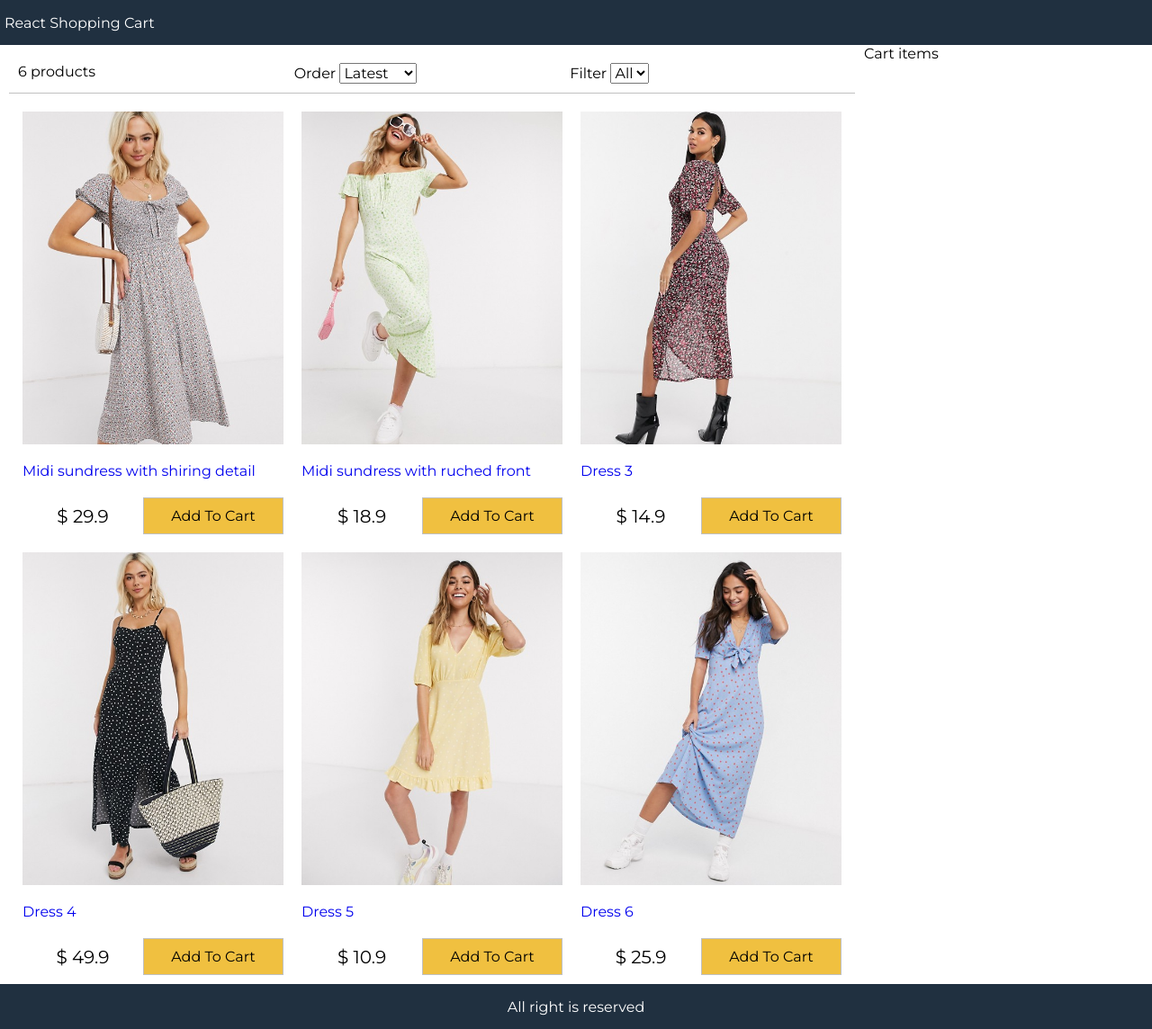
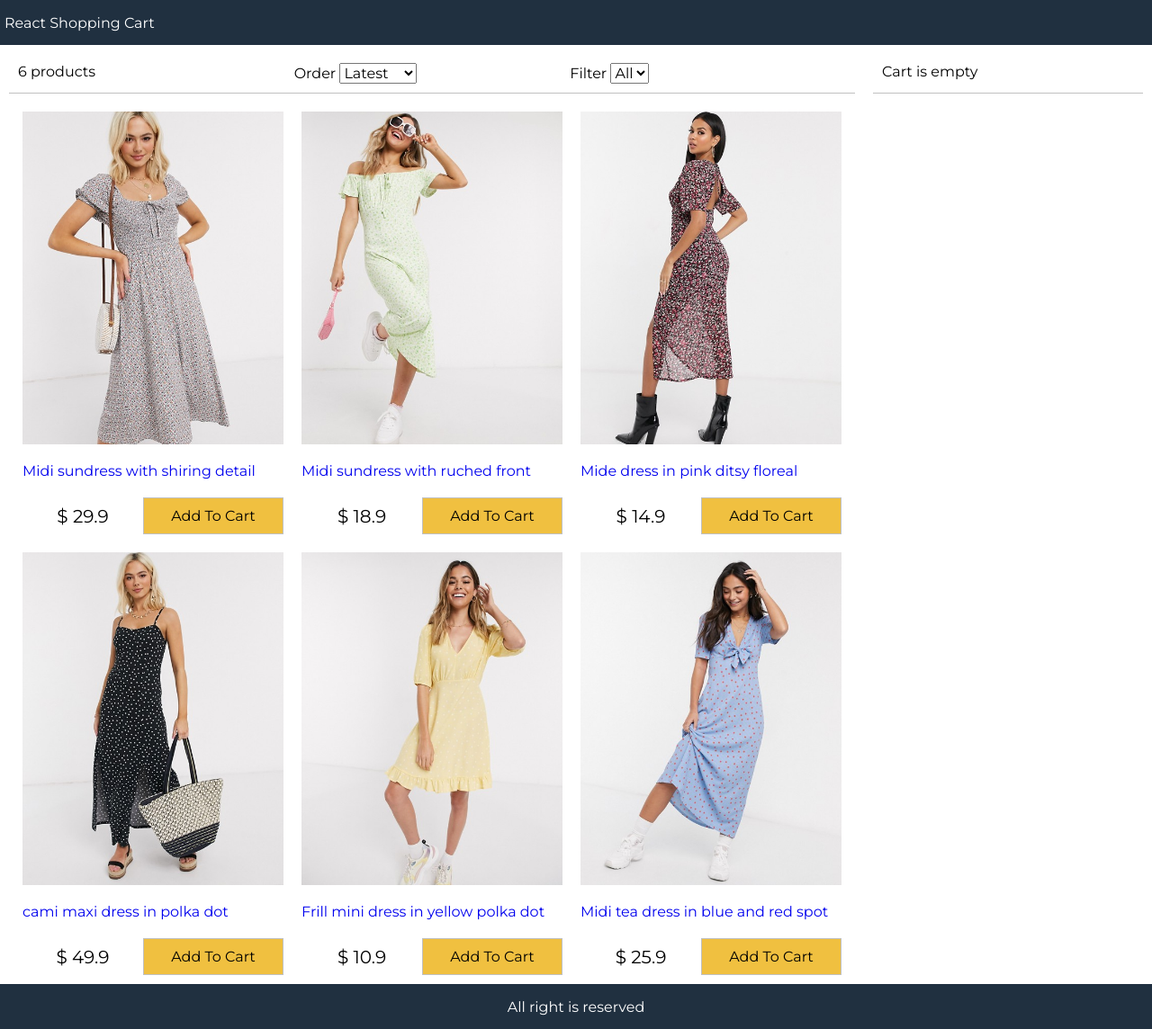
Before and after one commit to MamaniMarioOrlando/ShoppingWeb, a React (Create React App) app in the folder ShoppingWeb/: page / in a window 1280 px wide. Shown: the whole page at 90% size. Built offline with nearby package versions, Linux system fonts and the light colour scheme.

Commit message:
add Car component

```diff
--- a/ShoppingWeb/src/App.js
+++ b/ShoppingWeb/src/App.js
@@ -2,17 +2,42 @@
 import data from "./data.json";
 import Product from "./Components/Product.js";
 import Filter from "./Components/Filter.js";
+import Cart from "./Components/Cart.js";
 // feature 1
 class  App extends React.Component{
 
   constructor(){
     super();
     this.state={
+      cartItems:[],
       products:data.products,
       size:"",
       sort:"",
     }
   }
+
+  removeFromCart=(product)=>{
+    const cartItems=this.state.cartItems.slice();
+    this.setState({
+      cartItems:cartItems.filter((x)=>x._id!==product._id),
+    })
+  }
+
+  addToCart=(product)=>{
+    const cartItems=this.state.cartItems.slice();
+    let alreadyInCart=false;
+    cartItems.forEach(item=>{
+      if(item._id===product._id){
+        item.count++;
+        alreadyInCart=true;
+      }
+    });
+    if(!alreadyInCart){
+      cartItems.push({...product,count:1})
+    }
+    this.setState({cartItems});
+  }
+
   sortProducts=(event)=>{
     const sort=event.target.value;
     console.log("this event "+event.target.value);
@@ -57,10 +82,10 @@
                   filterProducts={this.filterProducts}
                   sortProducts={this.sortProducts}
                 />
-                <Product products={this.state.products}/>
+                <Product products={this.state.products} addToCart={this.addToCart}/>
               </div>
               <div className="sidebar">
-                Cart items
+                <Cart cartItems={this.state.cartItems} removeFromCart={this.removeFromCart}/>
               </div>
           </div>
         </main>
--- /dev/null
+++ b/ShoppingWeb/src/Components/Cart.js
@@ -0,0 +1,54 @@
+import React,{Component} from "react";
+import formatCurrency from "../util.js";
+class Cart extends React.Component{
+    render(){
+        const {cartItems}=this.props;
+        return(
+            <div>
+                {
+                    cartItems.length===0?(<div className="cart cart-header">Cart is empty</div>)
+                    :(<div className="cart cart-header">you have {cartItems.length}{" "}</div>)
+                }
+                <div>
+                <div className="cart">
+                    <ul className="cart cart-items">
+                        {
+                            cartItems.map(item=>{
+                                return(<li key={item._id}>
+                                    <div>
+                                        <img src={item.image} alt={item.title}></img>
+                                    </div>
+                                    <div>
+                                        <div>{item.title}</div>
+                                        <div className="right">
+                                            {formatCurrency(item.price)} x {item.count}{" "}
+                                            <button className="button" onClick={()=>{this.props.removeFromCart(item)}}>
+                                                Remove
+                                            </button>
+                                        </div>
+                                    </div>
+                                </li>)
+                            })
+                        }
+                    </ul>
+                </div>
+                {
+                    cartItems.length!==0&&(
+                        <div className="cart">
+                            <div className="total">
+                                <div>
+                                    total:{" "} {formatCurrency(
+                                        cartItems.reduce((a,c)=> a+c.price*c.count,0))}
+                                </div>
+                                <button className="button primary">Proceed</button>
+                            </div>
+                        </div>
+                    )
+                }
+                </div>
+            </div>
+
+        );
+    }
+}
+export default Cart;
--- a/ShoppingWeb/src/Components/Product.js
+++ b/ShoppingWeb/src/Components/Product.js
@@ -19,7 +19,7 @@
                                         <div>
                                             {formatCurrency(product.price)}
                                         </div>
-                                            <button className="button primary">
+                                        <button className="button primary" onClick={()=> {this.props.addToCart(product)}}>
                                             Add To Cart
                                         </button>
                                     </div>
--- a/ShoppingWeb/src/data.json
+++ b/ShoppingWeb/src/data.json
@@ -18,7 +18,7 @@
         },
         {
             "_id":"dress3",
-            "title":"Dress 3",
+            "title":"Mide dress in pink ditsy floreal",
             "image":"/images/dress3.jpg",
             "description":"abbut dress 1",
             "price":14.9,
@@ -26,7 +26,7 @@
         },
         {
             "_id":"dress4",
-            "title":"Dress 4",
+            "title":"cami maxi dress in polka dot",
             "image":"/images/dress4.jpg",
             "description":"abbut dress 1",
             "price":49.9,
@@ -34,7 +34,7 @@
         },
         {
             "_id":"dress5",
-            "title":"Dress 5",
+            "title":"Frill mini dress in yellow polka dot",
             "image":"/images/dress5.jpg",
             "description":"abbut dress 1",
             "price":10.9,
@@ -42,7 +42,7 @@
         },
         {
             "_id":"dress6",
-            "title":"Dress 6",
+            "title":"Midi tea dress in blue and red spot",
             "image":"/images/dress6.jpg",
             "description":"abbut dress 1",
             "price":25.9,
--- a/ShoppingWeb/src/index.css
+++ b/ShoppingWeb/src/index.css
@@ -125,3 +125,42 @@
 .filter div{
   flex:1;
 }
+
+/*Index css*/
+.cart{
+  padding:1rem;
+  margin:1rem;
+}
+.cart-header{
+  border-bottom:.1rem #c0c0c0 solid;
+  height: 23.25px;
+}
+.cart-items{
+  padding: 0;
+  width: 100%;
+  list-style-type: none;
+}
+.cart-items img{
+  width:5rem;
+}
+.cart-items li{
+  display:flex;
+}
+.cart-items li div{
+  padding: 0.5rem;
+}
+.cart-items li div:last-child{
+  flex: 1;
+}
+.right{
+  text-align:right;
+}
+.total{
+  display:flex;
+  justify-content: space-between;
+  align-items: center;
+  width: 100%;
+}
+.total>div{
+  flex: 1;
+}
```
Lines whose indentation alone changed are shown as unchanged.
